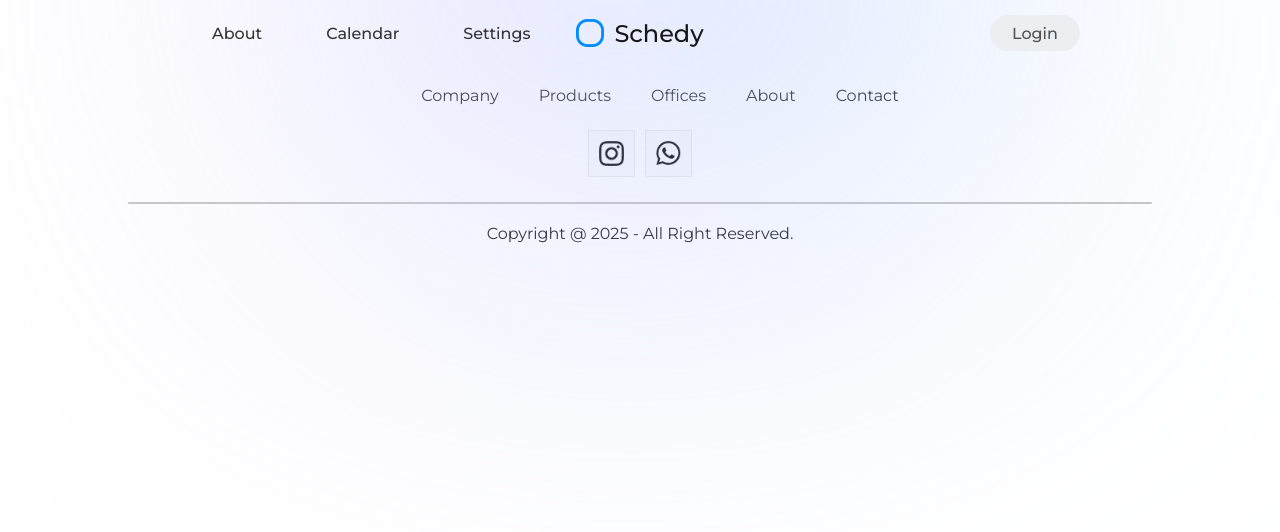
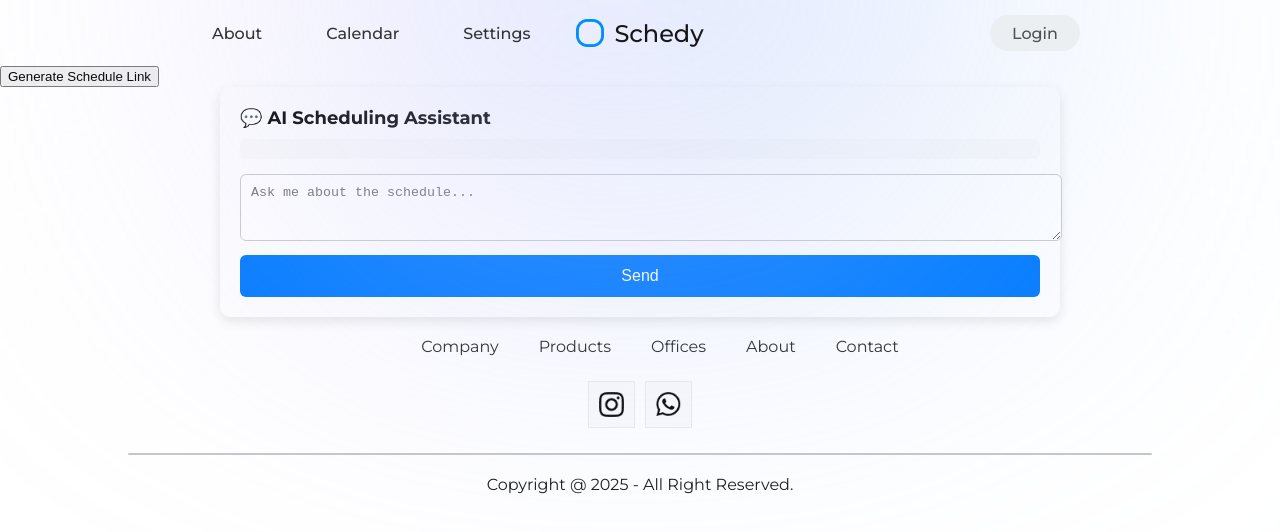
Before and after one commit to JunyIIIChen/Schedy, a React (Create React App) app in the folder frontend/: page /homepage in a window 1280 px wide. Shown: the top 532 px of the page. Built offline with nearby package versions, Linux system fonts and the light colour scheme; the HTML template or start-up script is replaced by a standard one.

Commit message:
develop: agent tool calling

```diff
--- a/frontend/package.json
+++ b/frontend/package.json
@@ -4,9 +4,12 @@
   "private": true,
   "dependencies": {
     "@react-oauth/google": "^0.12.1",
+    "antd": "^5.24.7",
     "cra-template": "1.2.0",
     "react": "^18.2.0",
+    "react-big-calendar": "^1.18.0",
     "react-dom": "^18.2.0",
+    "react-markdown": "^10.1.0",
     "react-router-dom": "^7.1.1",
     "react-scripts": "5.0.1",
     "web-vitals": "^4.2.4"
--- a/frontend/src/App.js
+++ b/frontend/src/App.js
@@ -8,6 +8,7 @@ import Availability from './Pages/Availability.jsx'
 import Calendar from './Pages/Calendar'
 import Settings from './Pages/Settings'
 import { LandingPage } from './Pages/LandingPage.jsx';
+import { HomePage } from './Pages/HomePage.jsx';
 
 
 
@@ -19,9 +20,10 @@ function App() {
         <Routes>
           <Route path='/' element={<LandingPage></LandingPage>} />
           <Route path='login' element={<LoginSignup></LoginSignup>}></Route>
+          <Route path='homepage' element={<HomePage></HomePage>}></Route>
           <Route path='/availability' element={<Availability></Availability>} />
           <Route path='/calendar' element={<Calendar></Calendar>} />
-          <Route path='/settings' element={<Settings> </Settings>} />
+          {/* <Route path='/settings' element={<Settings> </Settings>} /> */}
         </Routes>
         <Footer/>
       </BrowserRouter>
--- /dev/null
+++ b/frontend/src/Component/AIChat/AIChat.css
@@ -0,0 +1,104 @@
+.ai-chat-container {
+    width: 100%;
+    max-width: 800px;
+    margin: 0 auto;
+    border-radius: 10px;
+    background: #fefefe;
+    padding: 20px;
+    box-shadow: 0 4px 12px rgba(0,0,0,0.1);
+  }
+
+  .ai-chat-header {
+    font-size: 18px;
+    font-weight: bold;
+    margin-bottom: 10px;
+  }
+
+  .ai-chat-messages {
+    max-height: 300px;
+    overflow-y: auto;
+    margin-bottom: 15px;
+    background: #fafafa;
+    border-radius: 6px;
+    padding: 10px;
+  }
+
+  .ai-message {
+    margin-bottom: 10px;
+  }
+
+  .ai-message.user {
+    text-align: right;
+  }
+
+  .ai-message.ai {
+    text-align: left;
+  }
+
+  .ai-message-content {
+    display: inline-block;
+    padding: 10px 14px;
+    border-radius: 10px;
+    background: #e6f2ff;
+    max-width: 80%;
+    white-space: pre-wrap;
+  }
+
+  .ai-message.user .ai-message-content {
+    background: #cce5ff;
+  }
+
+  .ai-loading {
+    color: #888;
+    font-style: italic;
+    margin-top: 10px;
+  }
+
+  .ai-chat-textarea {
+    width: 100%;
+    padding: 10px;
+    border-radius: 6px;
+    border: 1px solid #ccc;
+    margin-bottom: 10px;
+    resize: vertical;
+  }
+
+  .ai-chat-send-button {
+    width: 100%;
+    background-color: #007bff;
+    color: white;
+    border: none;
+    padding: 12px;
+    border-radius: 6px;
+    font-size: 16px;
+    cursor: pointer;
+  }
+
+  .ai-chat-send-button:disabled {
+    background-color: #cccccc;
+    cursor: not-allowed;
+  }
+
+  .ai-schedule-table {
+    margin-top: 30px;
+    background: #fff;
+    border-radius: 8px;
+    padding: 10px;
+    border: 1px solid #ccc;
+  }
+
+  .ai-schedule-table table {
+    width: 100%;
+    border-collapse: collapse;
+  }
+
+  .ai-schedule-table th,
+  .ai-schedule-table td {
+    border: 1px solid #ddd;
+    padding: 8px;
+    text-align: center;
+  }
+
+  .ai-schedule-table th {
+    background-color: #f3f3f3;
+  }
--- /dev/null
+++ b/frontend/src/Component/AIChat/AIChat.jsx
@@ -0,0 +1,166 @@
+import React, { useEffect, useRef, useState } from 'react';
+import ReactMarkdown from 'react-markdown';
+import './AIChat.css';
+
+export const AIChat = ({ scheduleId }) => {
+  const [messages, setMessages] = useState([]);
+  const [input, setInput] = useState('');
+  const [loading, setLoading] = useState(false);
+  const [scheduleTable, setScheduleTable] = useState(null);
+
+  const messagesEndRef = useRef(null);
+  const typingIntervalRef = useRef(null);
+
+  const triggerWords = ["start scheduling", "run schedule", "generate schedule", "开始排班"];
+
+  useEffect(() => {
+    messagesEndRef.current?.scrollIntoView({ behavior: 'smooth' });
+  }, [messages]);
+
+  const sendMessage = async () => {
+    if (!input.trim()) return;
+
+    const userMsg = { sender: 'user', text: input };
+    setMessages((prev) => [...prev, userMsg]);
+    setInput('');
+    setLoading(true);
+
+    try {
+      const res = await fetch('http://localhost:5001/api/agent-chat', {
+        method: 'POST',
+        headers: { 'Content-Type': 'application/json' },
+        body: JSON.stringify({
+          // schedule_id: scheduleId,
+          schedule_id:"8c8580f7-856e-4343-9025-3ba7946224fc",
+          message: input,
+        }),
+      });
+
+      const data = await res.json();
+      const fullText = data.response || '🤖 没有返回内容。';
+
+      // 添加一个空的 AI 消息，准备逐字更新
+      const aiMsg = { sender: 'ai', text: '' };
+      setMessages((prev) => [...prev, aiMsg]);
+
+      let i = 0;
+      typingIntervalRef.current = setInterval(() => {
+        setMessages((prev) => {
+          const last = prev[prev.length - 1];
+          if (last.sender === 'ai') {
+            const updated = [...prev];
+            updated[updated.length - 1] = {
+              ...last,
+              text: fullText.slice(0, i + 1),
+            };
+            return updated;
+          }
+          return prev;
+        });
+        i++;
+        if (i >= fullText.length) {
+          clearInterval(typingIntervalRef.current);
+          setLoading(false);
+        }
+      }, 20);
+
+      console.log('🧠 Agent Response:', data.response);
+
+      // 🚀 如果返回了完整聊天记录，自动发起 /ask 请求
+      const lowerInput = input.toLowerCase();
+      const isTrigger = triggerWords.some(word => lowerInput.includes(word));
+
+      if (isTrigger && data.chat_history) {
+        const askRes = await fetch('http://localhost:5001/ask', {
+          method: 'POST',
+          headers: { 'Content-Type': 'application/json' },
+          body: JSON.stringify({
+            schedule_id: scheduleId,
+            chat_history: data.chat_history,
+          }),
+        });
+
+        const askData = await askRes.json();
+        console.log('📋 Schedule Result from /ask:', askData);
+
+        if (askData.schedule_data) {
+          try {
+            const parsed = JSON.parse(askData.schedule_data);
+            setScheduleTable(parsed);
+          } catch (e) {
+            console.warn('❗ 排班返回不是 JSON:', askData.schedule_data);
+          }
+        }
+      }
+    } catch (err) {
+      setMessages((prev) => [...prev, { sender: 'ai', text: '❌ 出错了，请稍后再试。' }]);
+      setLoading(false);
+    }
+  };
+
+  const handleKeyDown = (e) => {
+    if (e.key === 'Enter' && !e.shiftKey) {
+      e.preventDefault();
+      sendMessage();
+    }
+  };
+
+  return (
+    <div className="ai-chat-container">
+      <div className="ai-chat-header">💬 AI Scheduling Assistant</div>
+
+      <div className="ai-chat-messages">
+        {messages.map((msg, idx) => (
+          <div key={idx} className={`ai-message ${msg.sender}`}>
+            <div className="ai-message-content">
+              <ReactMarkdown>{msg.text}</ReactMarkdown>
+            </div>
+          </div>
+        ))}
+        {loading && <div className="ai-loading">AI is typing...</div>}
+        <div ref={messagesEndRef}></div>
+      </div>
+
+      <textarea
+        className="ai-chat-textarea"
+        value={input}
+        onChange={(e) => setInput(e.target.value)}
+        onKeyDown={handleKeyDown}
+        placeholder="Ask me about the schedule..."
+        rows={3}
+      />
+
+      <button className="ai-chat-send-button" onClick={sendMessage} disabled={loading}>
+        {loading ? 'Sending...' : 'Send'}
+      </button>
+
+      {scheduleTable && (
+        <div className="ai-schedule-table">
+          <h4>📅 Final Schedule (Raw Format)</h4>
+          <table>
+            <thead>
+              <tr>
+                <th>ID</th>
+                <th>Employee</th>
+                <th>Email</th>
+                <th>Start</th>
+                <th>End</th>
+              </tr>
+            </thead>
+            <tbody>
+              {scheduleTable.map((row) => (
+                <tr key={row.id}>
+                  <td>{row.id}</td>
+                  <td>{row.name}</td>
+                  <td>{row.email}</td>
+                  <td>{row.start}</td>
+                  <td>{row.end}</td>
+                </tr>
+              ))}
+            </tbody>
+          </table>
+        </div>
+      )}
+    </div>
+  );
+};
--- a/frontend/src/Component/LinkGenerator/LinkGenerator.jsx
+++ b/frontend/src/Component/LinkGenerator/LinkGenerator.jsx
@@ -1,43 +1,42 @@
 import React, { useState } from 'react'
 
-export const LinkGenerator = () => {
-  const [link, setLink] = useState('');
-  const [error, setError] = useState('');
+export const LinkGenerator = ({ onScheduleGenerated }) => {
+  const [link, setLink] = useState('')
+  const [error, setError] = useState('')
 
   const handleGenerateLink = async () => {
-    const token = localStorage.getItem("auth-token"); // Get the stored JWT
-
+    const token = localStorage.getItem("auth-token")
     if (!token) {
-      setError("No token found. Please login first.");
-      return;
+      setError("No token found. Please login first.")
+      return
     }
 
     try {
       const res = await fetch("http://localhost:5001/api/schedule", {
         method: "POST",
         headers: {
-          "Authorization": `Bearer ${token}`,  // Send token to backend
+          "Authorization": `Bearer ${token}`,
           "Content-Type": "application/json"
         }
-      });
-
-      const data = await res.json();
-
+      })
+      const data = await res.json()
       if (!res.ok) {
-        setError(data.error || "Failed to generate link");
-        return;
+        setError(data.error || "Failed to generate link")
+        return
       }
 
-      // Construct frontend link for employees to access the form
-      const scheduleId = data.schedule_id;
-      const generatedLink = `${window.location.origin}/availability?sid=${scheduleId}`;
-      setLink(generatedLink);
-      setError('');
+      const scheduleId = data.schedule_id
+      // tell your parent about it
+      onScheduleGenerated(scheduleId)
+
+      const generatedLink = `${window.location.origin}/availability?sid=${scheduleId}`
+      setLink(generatedLink)
+      setError('')
     } catch (err) {
-      setError("Something went wrong");
-      console.error(err);
+      setError("Something went wrong")
+      console.error(err)
     }
-  };
+  }
 
   return (
     <div>
@@ -52,5 +51,5 @@ export const LinkGenerator = () => {
 
       {error && <p style={{ color: 'red' }}>{error}</p>}
     </div>
-  );
-};
+  )
+}
--- a/frontend/src/Pages/HomePage.jsx
+++ b/frontend/src/Pages/HomePage.jsx
@@ -1,7 +1,26 @@
-import React from 'react'
+import React, { useState } from 'react'
+import { LinkGenerator } from './../Component/LinkGenerator/LinkGenerator.jsx'
+import { AIChat } from '../Component/AIChat/AIChat.jsx'
 
 export const HomePage = () => {
+  const [scheduleId, setScheduleId] = useState('')
+
   return (
-    <div>HomePage</div>
+    <div>
+      {/* pass your state‐setter as a prop */}
+      <LinkGenerator onScheduleGenerated={setScheduleId} />
+
+      {/* now you can use scheduleId anywhere in HomePage */}
+      {scheduleId && (
+        <div>
+          <h2>New Schedule ID:</h2>
+          <p>{scheduleId}</p>
+        </div>
+      )}
+
+      {/* pass scheduleId to AIChat */}
+      <AIChat scheduleId={scheduleId} />
+
+    </div>
   )
 }
--- a/frontend/src/Pages/LandingPage.jsx
+++ b/frontend/src/Pages/LandingPage.jsx
@@ -25,7 +25,7 @@ export const LandingPage = () => {
                 <img src={arrow_icon} alt="" className="arrow-icon"/>
               </div>
       </Link>
-      <div><LinkGenerator></LinkGenerator></div>
+
 
           <img className="bg-image frame8" src={frame8} alt=""/>
           <img className="bg-image frame23" src={frame23} alt=""/>
```
Also changed, not shown: frontend/src/Pages/Availability.jsx (+52 -23 lines), frontend/src/Pages/CSS/Availability.css (+12 -7 lines), 1 other file (tests, documents, lock files or other folders).
